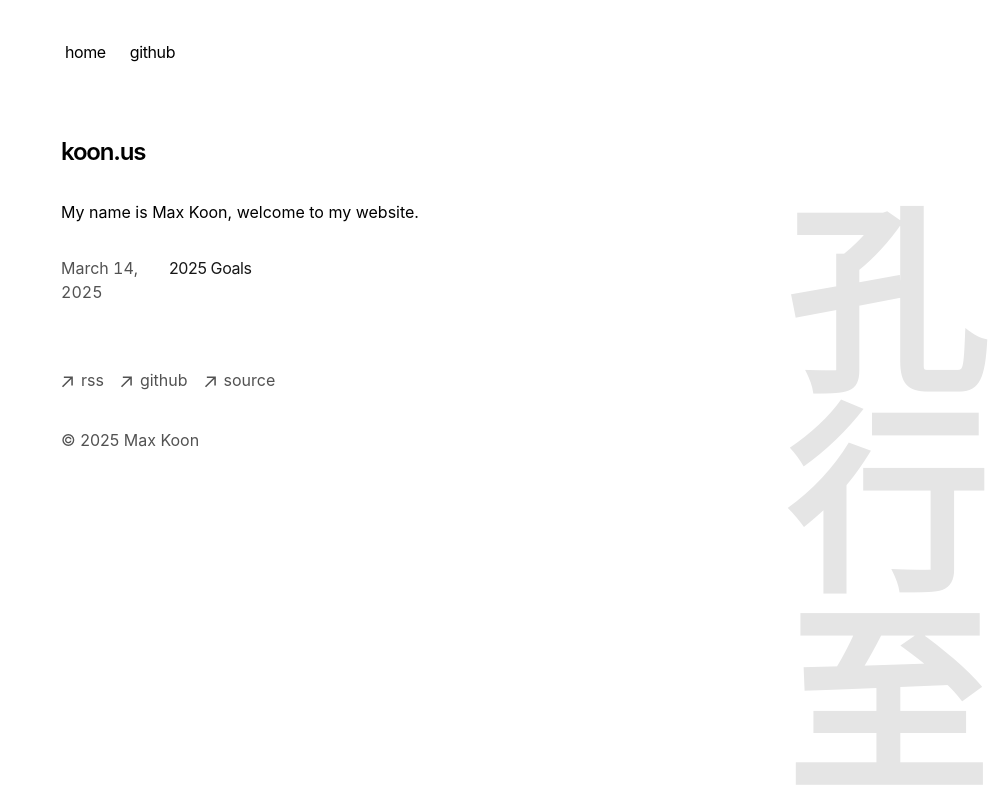
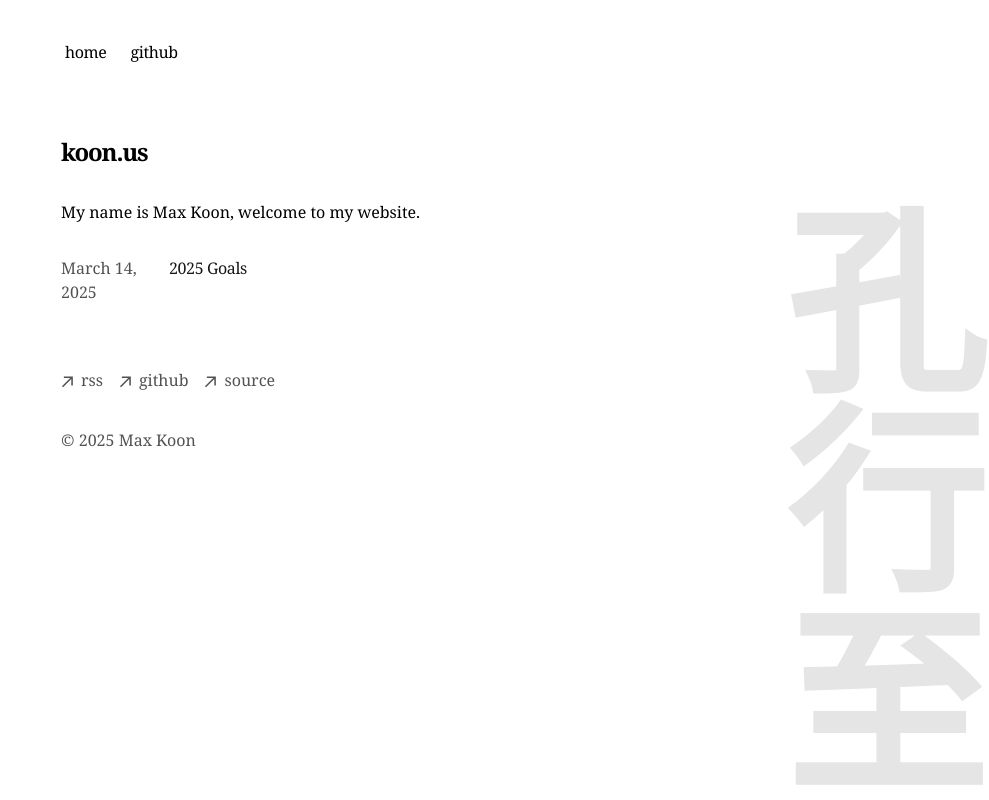
Before and after one commit to k2on/site, a Next.js app: page / in a window 1280 px wide. Shown: the whole page, without its empty margins (291-1280 px from the left). Built offline with nearby package versions, Linux system fonts and the light colour scheme.

Commit message:
feat: serif font

```diff
--- a/app/layout.tsx
+++ b/app/layout.tsx
@@ -1,7 +1,5 @@
 import "./global.css";
 import type { Metadata } from "next";
-import { GeistSans } from "geist/font/sans";
-import { GeistMono } from "geist/font/mono";
 import { Navbar } from "./components/nav";
 import { Analytics } from "@vercel/analytics/react";
 import { SpeedInsights } from "@vercel/speed-insights/next";
@@ -47,9 +45,7 @@ export default function RootLayout({
     <html
       lang="en"
       className={cx(
-        "text-black bg-white dark:text-white dark:bg-black",
-        GeistSans.variable,
-        GeistMono.variable
+        "text-black bg-white dark:text-white dark:bg-black font-serif"
       )}
     >
       <body className="antialiased max-w-xl mx-4 mt-8 lg:mx-auto">
```
